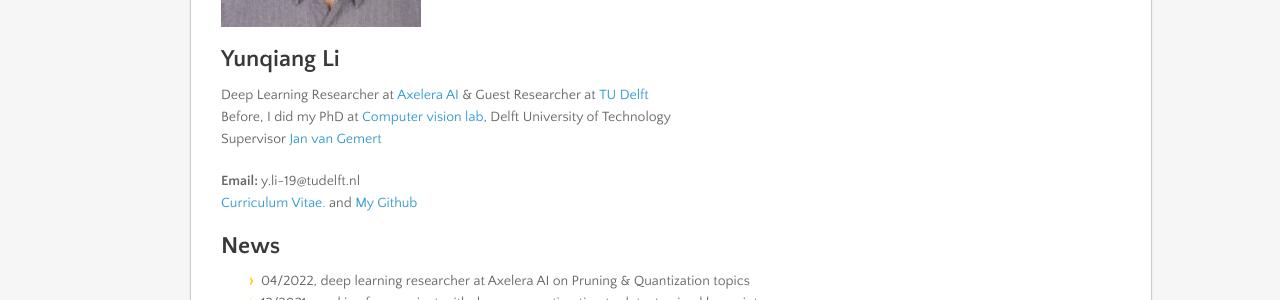
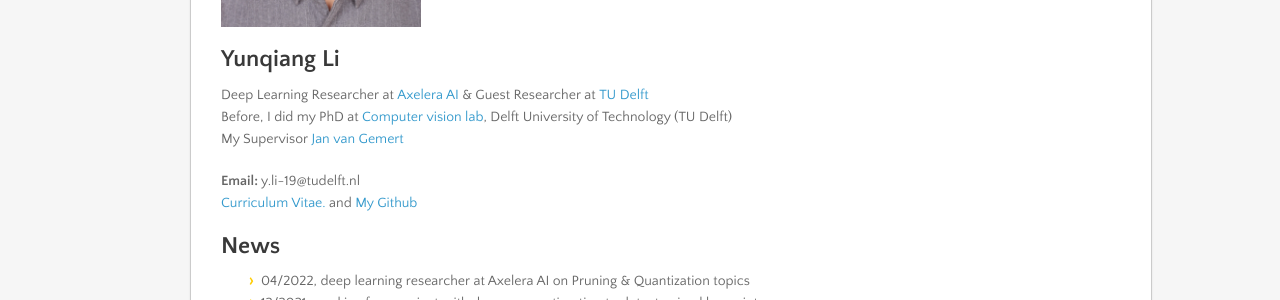
Before and after one commit to liyunqianggyn/liyunqianggyn.github.io, a Jekyll site: the page built from index.md, in a window 1280 px wide and 900 px high. Shown: the part 376-676 px from the top of the window. Built offline with Jekyll 4.4.1, drawn with Linux system fonts in a browser that asks for light colours; nearby versions of some CDN libraries; our own code applies the rules of GitHub Pages for plain Markdown files.

Commit message:
Update index.md

```diff
--- a/index.md
+++ b/index.md
@@ -3,8 +3,8 @@
 ## Yunqiang Li <br/>
 
 Deep Learning Researcher at <a href="https://www.axelera.ai/team/">Axelera AI</a>  & Guest Researcher at <a href="http://visionlab.tudelft.nl">TU Delft </a><br/>
-Before, I did my PhD at <a href="http://visionlab.tudelft.nl">Computer vision lab</a>, Delft University of Technology<br/>
-Supervisor <a href="https://jvgemert.github.io/">Jan van Gemert</a><br/>
+Before, I did my PhD at <a href="http://visionlab.tudelft.nl">Computer vision lab</a>, Delft University of Technology (TU Delft)<br/>
+My Supervisor <a href="https://jvgemert.github.io/">Jan van Gemert</a><br/>
 
 
 <b>Email:</b> y.li-19@tudelft.nl  <br/>
```
